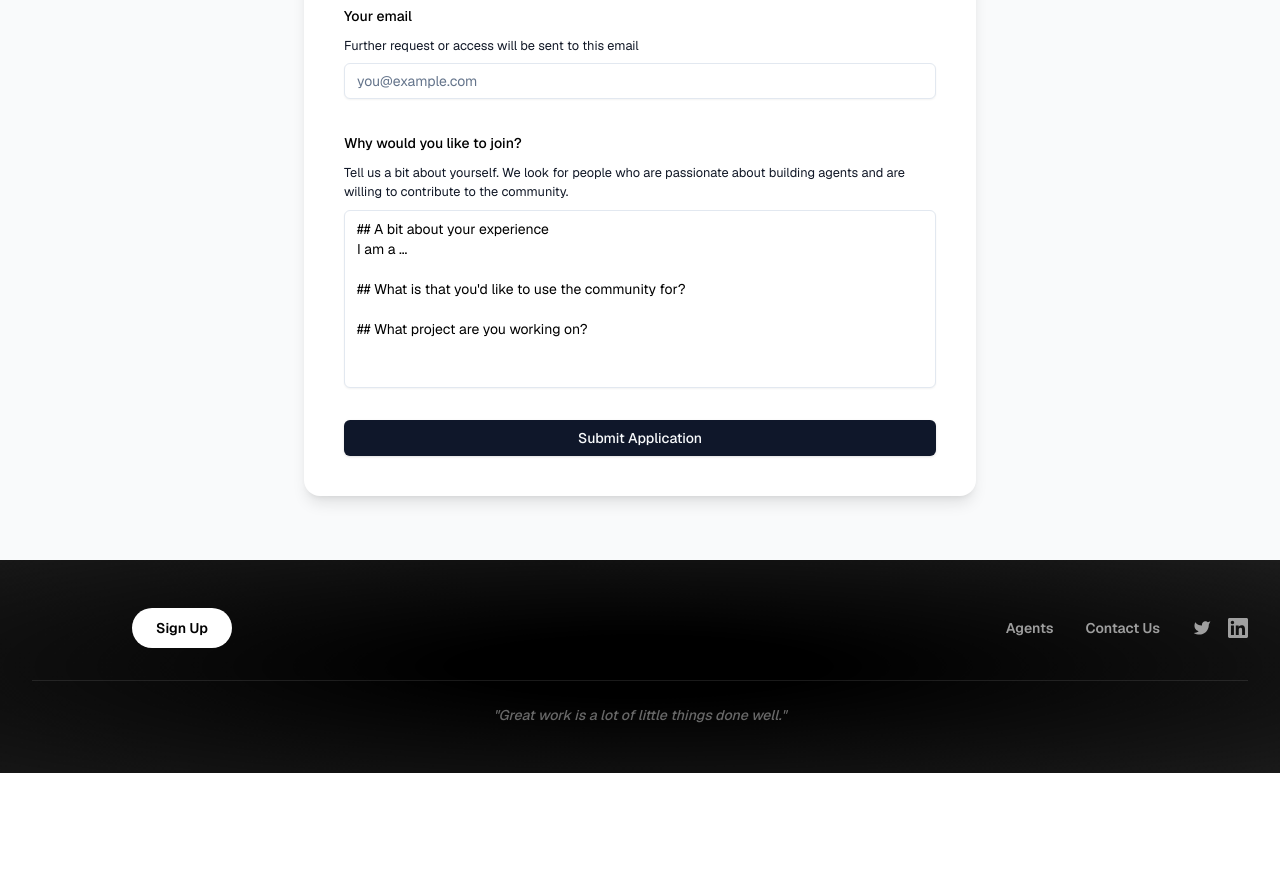
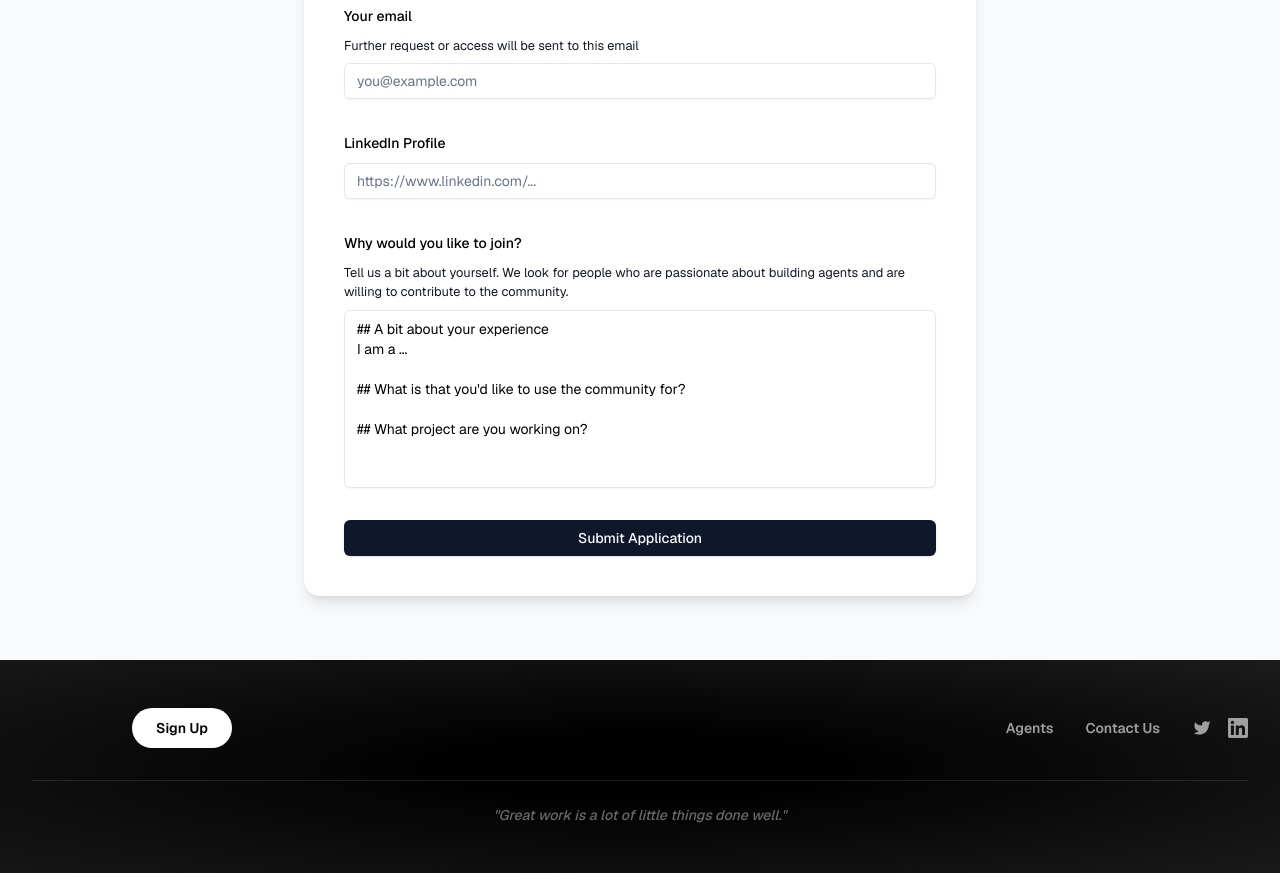
Before and after one commit to iBala/appliedai-lp2, a Next.js app: page /club in a window 1280 px wide. Shown: the part 1700-2573 px from the top of the page. Before the commit the page ends 2473 px from the top, so only its background shows below. Built offline with nearby package versions, Linux system fonts and the light colour scheme; no server answers.

Commit message:
Added linkedin in the submission form

```diff
--- a/components/club/JoinForm.tsx
+++ b/components/club/JoinForm.tsx
@@ -35,6 +35,7 @@ export default function JoinForm() {
     defaultValues: {
       fullName: "",
       email: "",
+      linkedInUrl: "",
       reason: defaultTemplate,
     },
   })
@@ -127,6 +128,25 @@ export default function JoinForm() {
 
                   <FormField
                     control={form.control}
+                    name="linkedInUrl"
+                    render={({ field }) => (
+                      <FormItem>
+                        <FormLabel className="text-black">LinkedIn Profile</FormLabel>
+                        <FormControl>
+                          <Input
+                            placeholder="https://www.linkedin.com/..."
+                            type="url"
+                            className="bg-white text-black"
+                            {...field}
+                          />
+                        </FormControl>
+                        <FormMessage />
+                      </FormItem>
+                    )}
+                  />
+
+                  <FormField
+                    control={form.control}
                     name="reason"
                     render={({ field }) => (
                       <FormItem>
--- a/lib/validations/club.ts
+++ b/lib/validations/club.ts
@@ -10,6 +10,9 @@ export const clubFormSchema = z.object({
   reason: z.string().min(50, {
     message: "Please tell us more about yourself (minimum 50 characters).",
   }),
+  linkedInUrl: z.string().url({
+    message: "Please enter a valid LinkedIn profile URL.",
+  }),
 })
 
 export type ClubFormValues = z.infer<typeof clubFormSchema>
```
